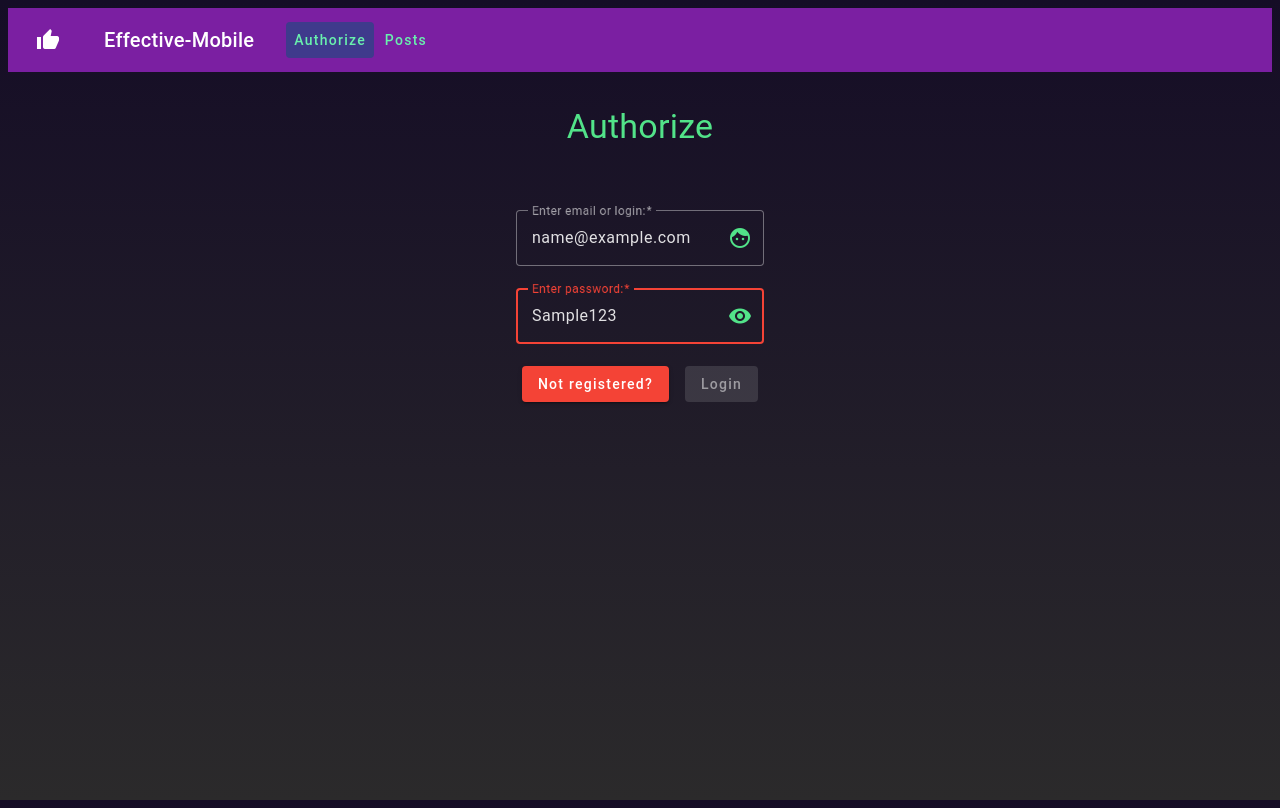
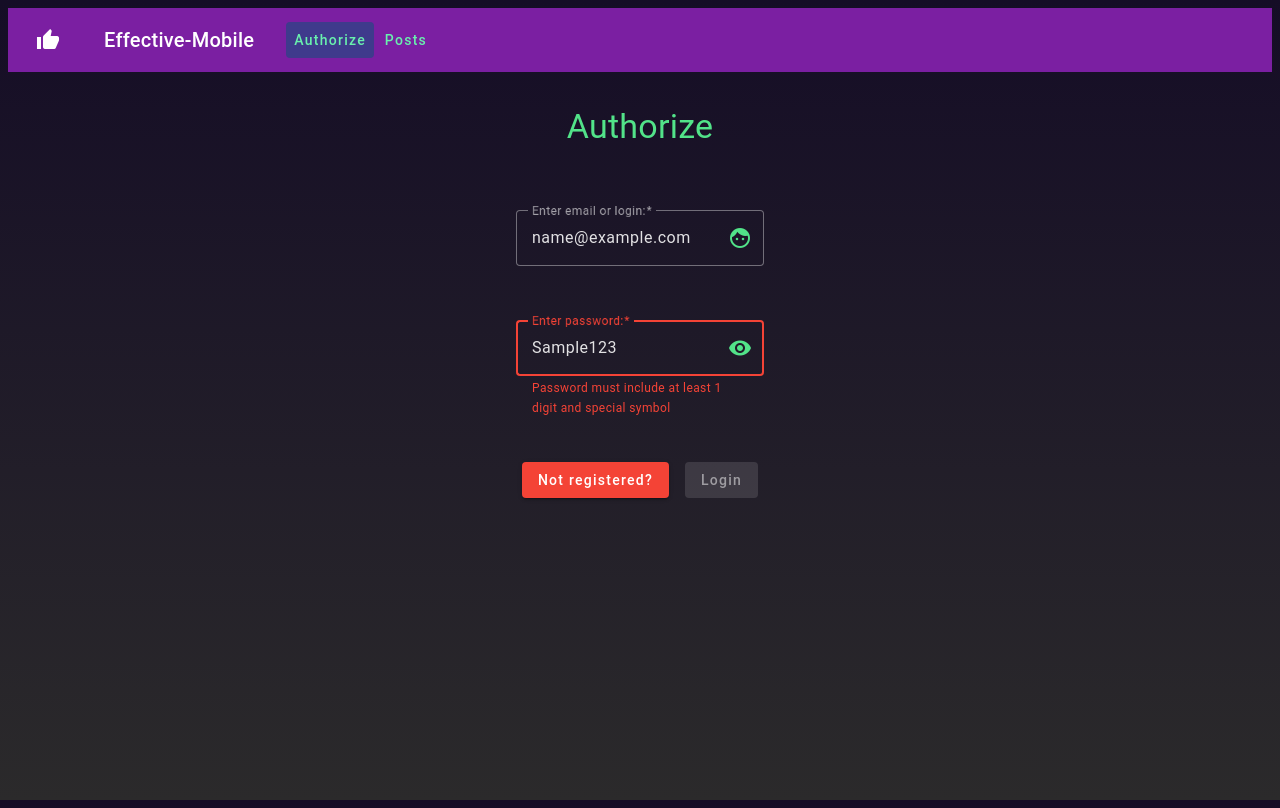
Before and after one commit to TimmyGray/Effective-Mobile, an Angular app: page /authorize in a window 1280 px wide. Both pictures are taken after typing "name@example.com", "Sample123" into the empty fields and a click on the button "visibility_off". Built offline with nearby package versions, Linux system fonts and the light colour scheme.

Commit message:
works done!

```diff
--- a/src/app/authorize/authorize.component.css
+++ b/src/app/authorize/authorize.component.css
@@ -5,15 +5,3 @@
     text-align:center;
 
 }
-
-.auth-header{
-
-
-
-}
-
-.auth-form-buttons{
-
-
-
-}
--- a/src/app/authorize/authorize.component.html
+++ b/src/app/authorize/authorize.component.html
@@ -6,32 +6,40 @@
 
     <form  class="auth-form" [formGroup]="authorizeForm">
 
-        <div class="auth-form-login">
+        <div class="auth-form-login mb-2r">
 
             <mat-form-field appearance="outline">
                 <mat-label>Enter email or login:</mat-label>
-                <input matInput type="text" placeholder="email\login..." formControlName="login" />
+                <input matInput type="text" placeholder="Email or Login..." formControlName="login" />
                 <mat-icon matSuffix>face</mat-icon>
+                <mat-error *ngIf="loginField?.hasError('required')&&(loginField?.touched||loginField?.dirty)">Login required</mat-error>
+                <mat-error *ngIf="loginField?.hasError('maxlength')">Use less than 20 characters</mat-error>
             </mat-form-field>
 
         </div>
 
-        <div class="auth-form-password">
+        <div class="auth-form-password mb-4r">
 
             <mat-form-field appearance="outline">
                 <mat-label>Enter password:</mat-label>
-                <input matInput [type]="(userInfo.hide_password)?'password':'text'" placeholder="password..." formControlName="password" (input)="inputLoginPassword()"/>
+                <input matInput [type]="(userInfo.hide_password)?'password':'text'" placeholder="password..." formControlName="password" (input)="inputLoginPassword()" />
                 <button mat-icon-button matSuffix (click)="userInfo.hide_password=!userInfo.hide_password"><mat-icon>{{(userInfo.hide_password)?'visibility_off':'visibility_on'}}</mat-icon></button>
+                <mat-hint>Use at least 1 digit and special symbol</mat-hint>
+                <mat-error *ngIf="passwordField?.hasError('required')&&(passwordField?.touched||passwordField?.dirty)">Password required</mat-error>
+                <mat-error *ngIf="passwordField?.hasError('maxlength')">Use less than 20 characters</mat-error>
+                <mat-error *ngIf="passwordField?.hasError('minlength')">Password must include at least 6 characters</mat-error>
+                <mat-error *ngIf="passwordField?.hasError('pattern')">Password must include at least 1 digit and special symbol</mat-error>
             </mat-form-field>
 
         </div>
 
-        <div class="auth-form-confirm" *ngIf="isRegistration">
+        <div class="auth-form-confirm mb-2r" *ngIf="isRegistration">
 
             <mat-form-field appearance="outline">
                 <mat-label>Confirm your password:</mat-label>
-                <input matInput [type]="(userInfo.hide_confirm)?'password':'text'" placeholder="confirm password..." formControlName="confirm" [required]="isRegistration"/>
+                <input matInput [type]="(userInfo.hide_confirm)?'password':'text'" placeholder="confirm password..." formControlName="confirm" [required]="isRegistration" />
                 <button mat-icon-button matSuffix (click)="userInfo.hide_confirm=!userInfo.hide_confirm"><mat-icon>{{(userInfo.hide_confirm)?'visibility_off':'visibility_on'}}</mat-icon></button>
+                <mat-error *ngIf="authorizeForm.hasError('notSame')">Password and confirm password must be equal</mat-error>
             </mat-form-field>
 
         </div>
--- a/src/app/authorize/authorize.component.ts
+++ b/src/app/authorize/authorize.component.ts
@@ -59,6 +59,23 @@ export class AuthorizeComponent {
 
     }
 
+    public get loginField(){
+
+        return this.authorizeForm.get('login');
+
+    }
+
+    public get passwordField() {
+
+        return this.authorizeForm.get('password');
+    }
+
+    public get confirmField() {
+
+        return this.authorizeForm.get('confirm');
+
+    }
+
   login() {
 
     this.user.login = this.authorizeForm.get('login')?.value;
--- a/src/styles.css
+++ b/src/styles.css
@@ -50,6 +50,18 @@
 
 }
 
+.mb-3r{
+
+    margin-bottom:3rem;
+
+}
+
+.mb-4r{
+
+    margin-bottom:4rem;
+
+}
+
 .mb-6r{
 
     margin-bottom:6rem;
```
